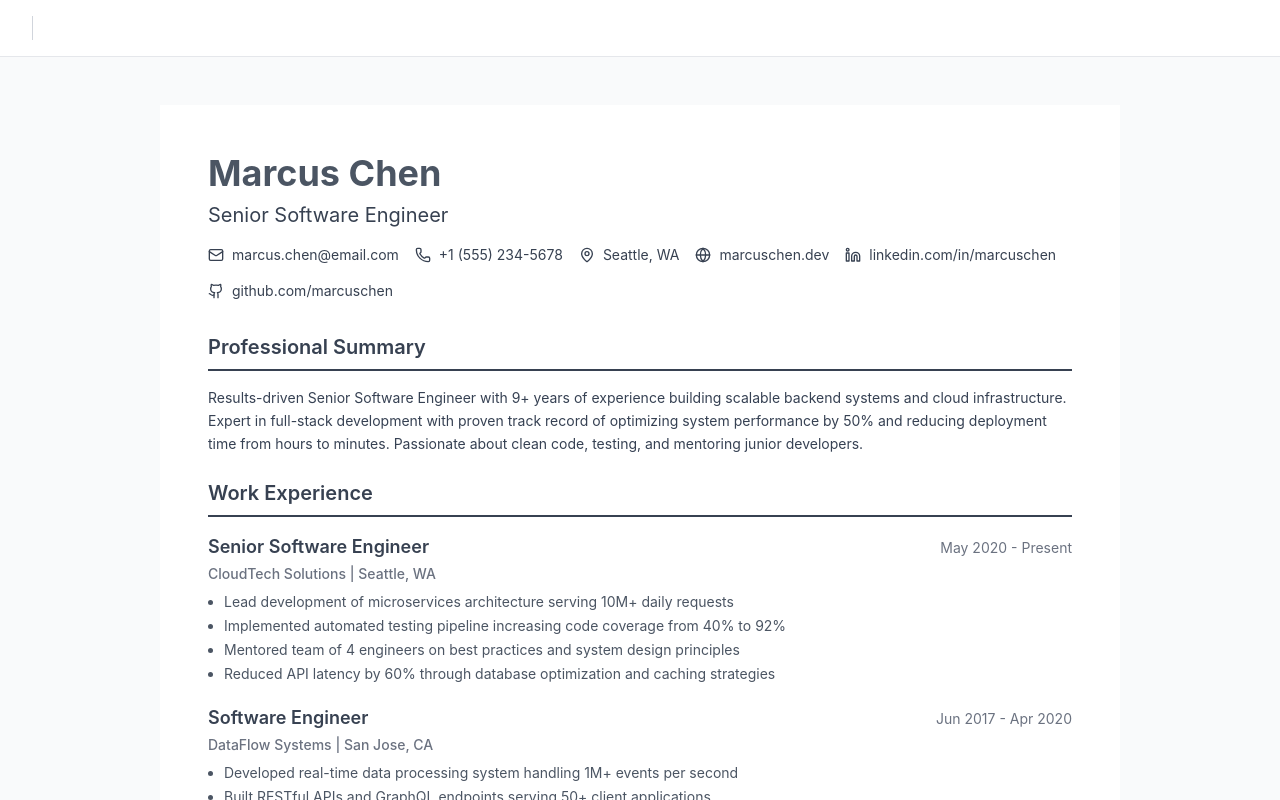
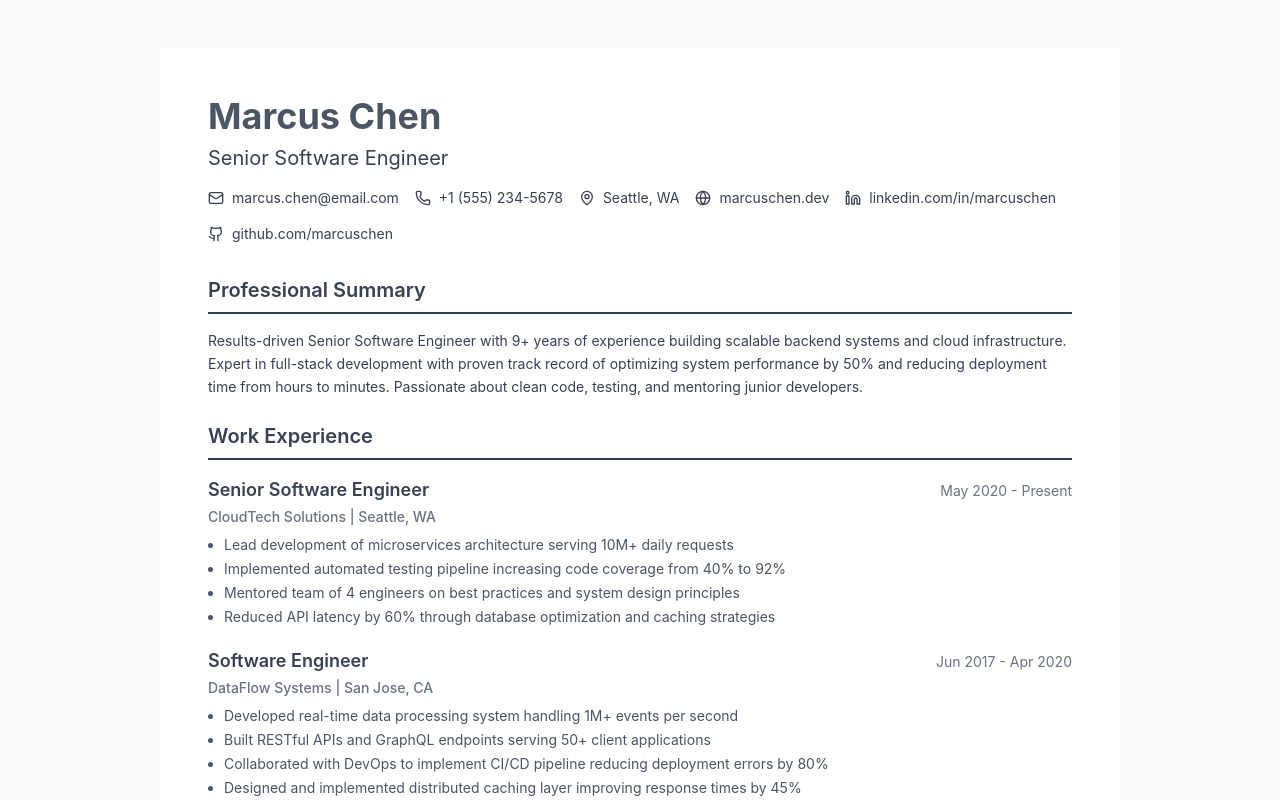
Before and after one commit to ayomide-23/templates, a React (Vite) app: page / in a window 1280 px wide. Both pictures are taken after a click on the button 175 px from the left and 481 px from the top of the page. Shown: the top 800 px of the page. Built offline with nearby package versions, Linux system fonts and the light colour scheme.

Commit message:
update to remove navbar

```diff
--- a/src/app/components/TemplateViewer.tsx
+++ b/src/app/components/TemplateViewer.tsx
@@ -132,30 +132,28 @@ export function TemplateViewer({
 
   return (
     <div className="min-h-screen bg-gray-50">
-      {/* Header */}
-      <header className="bg-white border-b border-gray-200 sticky top-0 z-10">
+      {/* <header className="bg-white border-b border-gray-200 sticky top-0 z-10">
         <div className="max-w-7xl mx-auto px-4 sm:px-6 lg:px-8 py-4">
           <div className="flex items-center justify-between">
             <div className="flex items-center gap-4">
-              {/* <button
+              <button
                 onClick={onBack}
                 className="flex items-center gap-2 text-gray-600 hover:text-gray-900 transition-colors"
               >
                 <ArrowLeft className="w-5 h-5" />
                 <span>Back to Gallery</span>
-              </button> */}
+              </button>
               <div className="h-6 w-px bg-gray-300"></div>
-              {/* <div>
+              <div>
                 <h2 className="font-semibold text-gray-900">
                   {String(templateId).padStart(2, '0')} — {template.name}
                 </h2>
                 <p className="text-sm text-gray-600">{template.description}</p>
-              </div> */}
+              </div>
             </div>
 
             <div className="flex items-center gap-4">
-              {/* Theme Selector */}
-              {/* <div className="flex items-center gap-2 bg-gray-100 rounded-lg p-1">
+              <div className="flex items-center gap-2 bg-gray-100 rounded-lg p-1">
                 <Palette className="w-4 h-4 text-gray-500 ml-2" />
                 {(['neutral', 'accent', 'dark'] as ThemeVariant[]).map((t) => (
                   <button
@@ -170,10 +168,9 @@ export function TemplateViewer({
                     {t.charAt(0).toUpperCase() + t.slice(1)}
                   </button>
                 ))}
-              </div> */}
+              </div>
 
-              {/* Export dropdown */}
-              {/* <div className="relative group">
+              <div className="relative group">
                 <button
                   className="flex items-center gap-2 px-4 py-2 bg-blue-600 text-white rounded-lg hover:bg-blue-700 transition-colors disabled:bg-blue-400 disabled:cursor-not-allowed"
                   disabled={isExporting}
@@ -200,11 +197,11 @@ export function TemplateViewer({
                     </button>
                   </div>
                 </div>
-              </div> */}
+              </div>
             </div>
           </div>
         </div>
-      </header>
+      </header> */}
 
       {/* Template Preview */}
       <main className="max-w-5xl mx-auto px-4 sm:px-6 lg:px-8 py-12">
```
